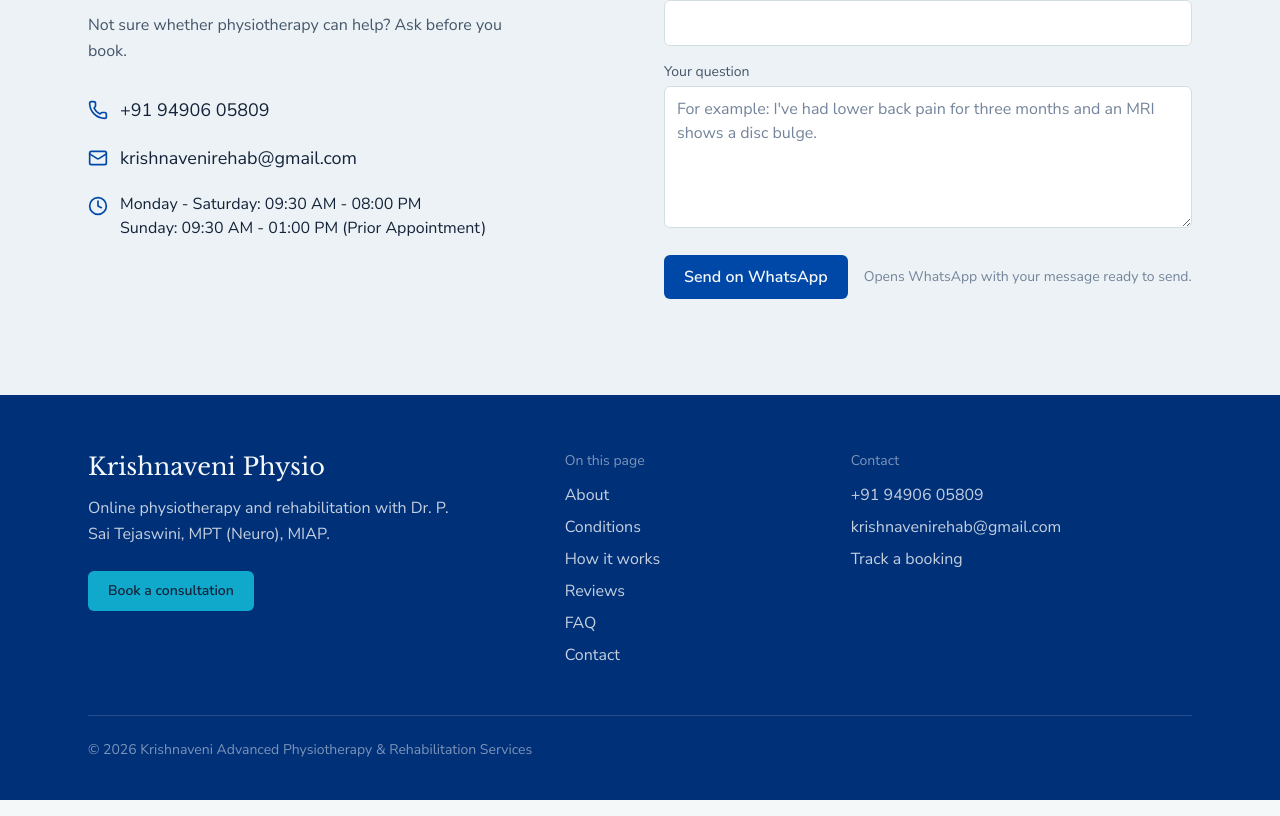
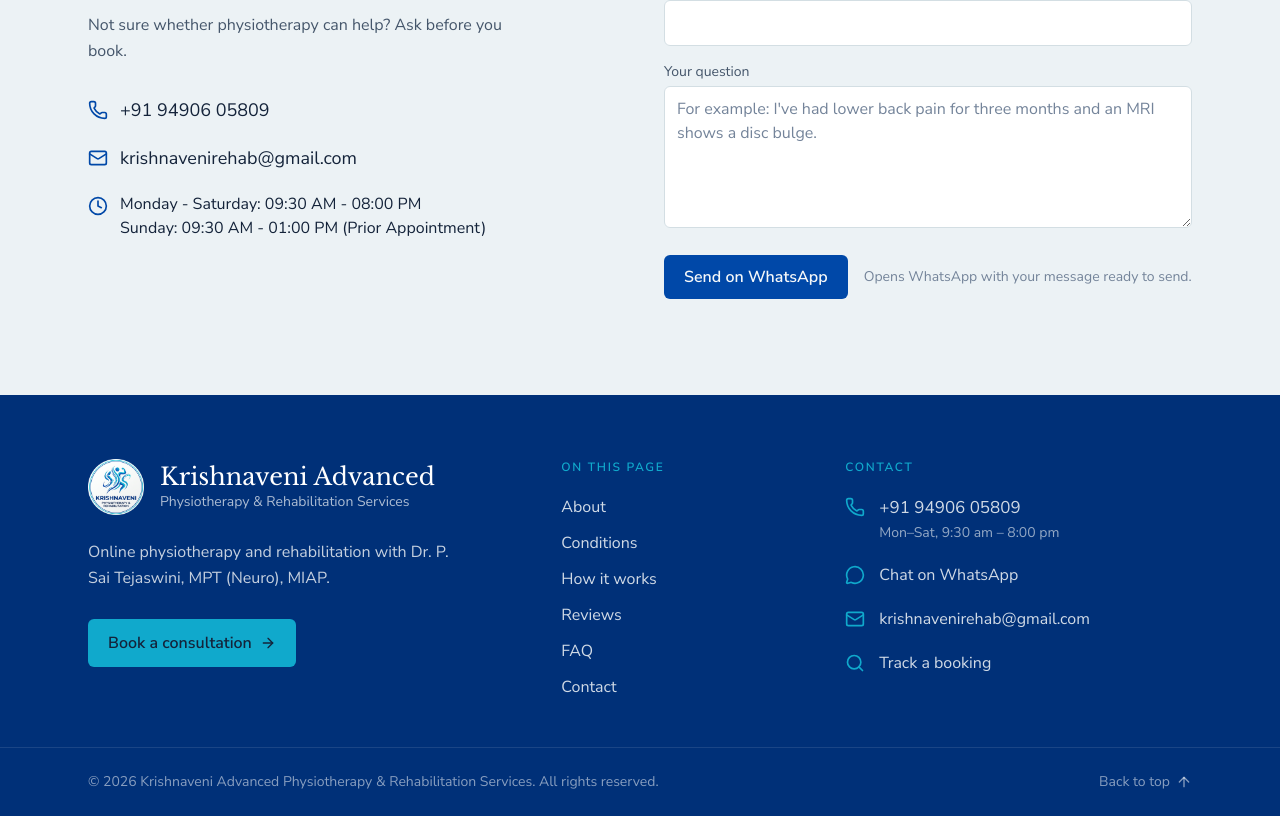
Before and after one commit to THEERRV-ORG/krishnaveni_advanced, a React (Vite) app: page /contact in a window 1280 px wide. Shown: the part 5061-5877 px from the top of the page. Built offline with nearby package versions, Linux system fonts and the light colour scheme; no server answers.

Commit message:
footer fixes

```diff
--- a/src/components/Footer.tsx
+++ b/src/components/Footer.tsx
@@ -1,7 +1,9 @@
 import React from 'react';
+import { ArrowRight, ArrowUp, Mail, MessageCircle, Phone, Search } from 'lucide-react';
 import { ClinicInfo } from '../types';
 import { SECTION_ROUTES } from '../routes';
-import { handleSectionLinkClick } from '../navigation';
+import { handleSectionLinkClick, navigateToSection } from '../navigation';
+import { whatsappLink } from '../utils/whatsapp';
 
 interface FooterProps {
   clinicInfo: ClinicInfo;
@@ -11,36 +13,43 @@ interface FooterProps {
 
 const LINKS = SECTION_ROUTES.filter(route => route.id !== 'home');
 
-export const Footer: React.FC<FooterProps> = ({
-  clinicInfo,
-  onOpenBooking,
-  onOpenPatientPortal,
-}) => {
+const headingClass = 'text-xs font-semibold uppercase tracking-[0.14em] text-accent';
+const linkClass = 'text-paper/85 hover:text-white transition-colors';
+
+export const Footer: React.FC<FooterProps> = ({ clinicInfo, onOpenBooking, onOpenPatientPortal }) => {
+  const telHref = `tel:${clinicInfo.phone.replace(/\s/g, '')}`;
+
   return (
-    <footer className="bg-primary-deep text-paper/80 pt-14 pb-24 md:pb-10">
-      <div className="max-w-6xl mx-auto px-4 sm:px-6">
-        <div className="grid grid-cols-1 md:grid-cols-12 gap-10">
+    <footer className="bg-primary-deep text-paper/80 pb-20 md:pb-0">
+      <div className="max-w-6xl mx-auto px-4 sm:px-6 pt-16 pb-12 grid grid-cols-1 md:grid-cols-12 gap-12 md:gap-8">
 
         <div className="md:col-span-5">
-            <p className="font-serif text-2xl text-paper">Krishnaveni Physio</p>
-            <p className="mt-3 max-w-sm leading-relaxed">
+          <div className="flex items-center gap-4">
+            <img src="/apple-touch-icon.png" alt="" width={56} height={56} className="w-14 h-14 shrink-0" />
+            <div>
+              <p className="font-serif text-2xl leading-tight text-white">Krishnaveni Advanced</p>
+              <p className="text-sm text-paper/70">Physiotherapy &amp; Rehabilitation Services</p>
+            </div>
+          </div>
+          <p className="mt-6 max-w-sm leading-relaxed">
             Online physiotherapy and rehabilitation with Dr. P. Sai Tejaswini, MPT (Neuro), MIAP.
           </p>
           <button
             type="button"
             onClick={onOpenBooking}
-              className="mt-6 bg-accent hover:bg-accent-deep text-ink font-semibold text-sm px-5 py-2.5 rounded-md transition-colors"
+            className="group mt-7 inline-flex items-center gap-2 bg-accent hover:bg-accent-deep text-ink font-semibold px-5 py-3 rounded-md transition-colors"
           >
             Book a consultation
+            <ArrowRight className="w-4 h-4 transition-transform group-hover:translate-x-0.5" aria-hidden />
           </button>
         </div>
 
         <nav className="md:col-span-3" aria-label="Footer">
-            <p className="text-sm text-paper/50">On this page</p>
-            <ul className="mt-3 space-y-2">
+          <p className={headingClass}>On this page</p>
+          <ul className="mt-5 grid grid-cols-2 gap-x-6 gap-y-3 md:grid-cols-1">
             {LINKS.map(link => (
               <li key={link.path}>
-                  <a href={link.path} onClick={e => handleSectionLinkClick(e, link.path)} className="hover:text-paper">
+                <a href={link.path} onClick={e => handleSectionLinkClick(e, link.path)} className={linkClass}>
                   {link.label}
                 </a>
               </li>
@@ -49,12 +58,28 @@ export const Footer: React.FC<FooterProps> = ({
         </nav>
 
         <div className="md:col-span-4">
-            <p className="text-sm text-paper/50">Contact</p>
-            <ul className="mt-3 space-y-2">
-              <li><a href={`tel:${clinicInfo.phone.replace(/\s/g, '')}`} className="hover:text-paper">{clinicInfo.phone}</a></li>
-              <li><a href={`mailto:${clinicInfo.email}`} className="hover:text-paper">{clinicInfo.email}</a></li>
-              <li>
-                <button type="button" onClick={onOpenPatientPortal} className="hover:text-paper">
+          <p className={headingClass}>Contact</p>
+          <ul className="mt-5 space-y-5">
+            <li className="flex gap-3.5">
+              <Phone className="w-5 h-5 mt-0.5 shrink-0 text-accent" aria-hidden />
+              <div>
+                <a href={telHref} className={`${linkClass} text-[17px]`}>{clinicInfo.phone}</a>
+                <p className="mt-0.5 text-sm text-paper/60">Mon–Sat, 9:30 am – 8:00 pm</p>
+              </div>
+            </li>
+            <li className="flex gap-3.5">
+              <MessageCircle className="w-5 h-5 mt-0.5 shrink-0 text-accent" aria-hidden />
+              <a href={whatsappLink(clinicInfo.whatsapp)} target="_blank" rel="noreferrer" className={linkClass}>
+                Chat on WhatsApp
+              </a>
+            </li>
+            <li className="flex gap-3.5">
+              <Mail className="w-5 h-5 mt-0.5 shrink-0 text-accent" aria-hidden />
+              <a href={`mailto:${clinicInfo.email}`} className={`${linkClass} break-all`}>{clinicInfo.email}</a>
+            </li>
+            <li className="flex gap-3.5">
+              <Search className="w-5 h-5 mt-0.5 shrink-0 text-accent" aria-hidden />
+              <button type="button" onClick={onOpenPatientPortal} className={`${linkClass} text-left`}>
                 Track a booking
               </button>
             </li>
@@ -63,9 +88,18 @@ export const Footer: React.FC<FooterProps> = ({
 
       </div>
 
-        <p className="mt-12 pt-6 border-t border-paper/15 text-sm text-paper/50">
-          © {new Date().getFullYear()} {clinicInfo.name}
-        </p>
+      <div className="border-t border-white/10">
+        <div className="max-w-6xl mx-auto px-4 sm:px-6 py-6 flex flex-col-reverse sm:flex-row sm:items-center sm:justify-between gap-4 text-sm text-paper/55">
+          <p>© {new Date().getFullYear()} {clinicInfo.name}. All rights reserved.</p>
+          <a
+            href="/"
+            onClick={e => { e.preventDefault(); navigateToSection('/'); }}
+            className="inline-flex items-center gap-1.5 hover:text-white transition-colors self-start sm:self-auto"
+          >
+            Back to top
+            <ArrowUp className="w-4 h-4" aria-hidden />
+          </a>
+        </div>
       </div>
     </footer>
   );
```
Lines whose indentation alone changed are shown as unchanged.
